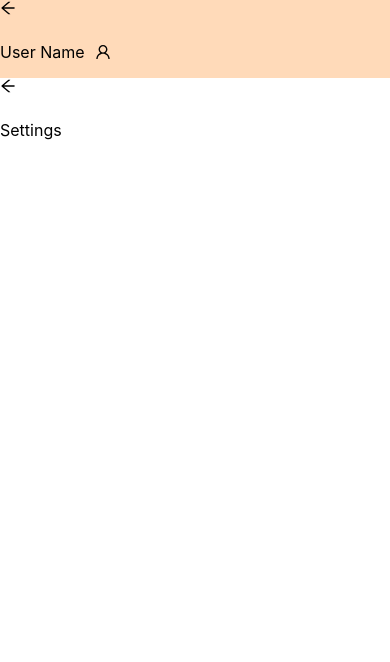
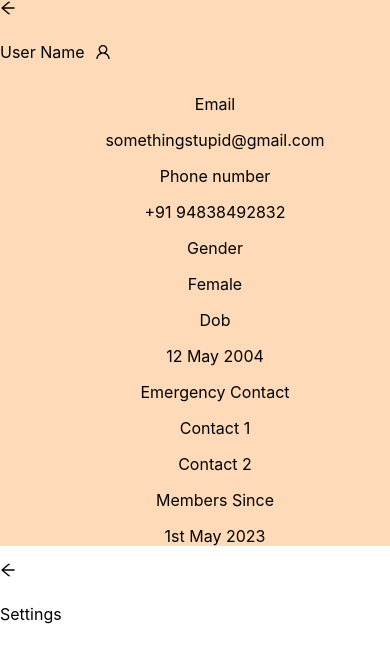
Before and after one commit to vinayakac/Google-page, a React (Create React App) app in the folder taxi-booking/: page /settings in a window 390 px wide. Shown: the top 662 px of the page. Built offline with nearby package versions, Linux system fonts and the light colour scheme; the HTML template or start-up script is replaced by a standard one.

Commit message:
Did some work on the profile section and added the details

```diff
--- a/taxi-booking/package.json
+++ b/taxi-booking/package.json
@@ -11,6 +11,7 @@
     "cra-template": "1.2.0",
     "react": "^18.2.0",
     "react-dom": "^18.2.0",
+    "react-router-dom": "^6.11.2",
     "react-scripts": "5.0.1",
     "web-vitals": "^2.1.4"
   },
--- a/taxi-booking/src/App.js
+++ b/taxi-booking/src/App.js
@@ -4,11 +4,13 @@
 import './App.css';
 import ProfilePage from './Components/Profilesection';
 import SettingPage from './Components/Settings';
+// import Apps from './Components/Sample';
 
 function App() {
   return (
     <div className="App">
       {/* <DashboardComponents/> */}
+      {/* <Apps/> */}
       <ProfilePage/>
       <SettingPage/>
     </div>
--- a/taxi-booking/src/Components/Profilesection.js
+++ b/taxi-booking/src/Components/Profilesection.js
@@ -21,7 +21,33 @@ export default function ProfilePage(){
                 </div>
             </div>
             <div className='Profile-Section-Body-Layout'>
-                <div className=''></div>
+                <div className='{rofile-Section-Option-Lists'>
+                    <div>
+                        <ul>Email</ul>
+                        <ul>somethingstupid@gmail.com</ul>
+                    </div>
+                    <div>
+                        <ul>Phone number</ul>
+                        <ul>+91 94838492832</ul>
+                    </div>
+                    <div>
+                        <ul>Gender</ul>
+                        <ul>Female</ul>
+                    </div>
+                    <div>
+                        <ul>Dob</ul>
+                        <ul>12 May 2004</ul>
+                    </div>
+                    <div>
+                        <ul>Emergency Contact</ul>
+                        <ul>Contact 1</ul>
+                        <ul>Contact 2</ul>
+                    </div>
+                    <div>
+                        <ul>Members Since </ul>
+                        <ul>1st May 2023</ul>
+                    </div>
+                </div>
             </div>
 
 
--- /dev/null
+++ b/taxi-booking/src/Components/Sample.css
@@ -0,0 +1,43 @@
+@media screen and (max-width: 480px) {
+  body {
+    font-family: Arial, sans-serif;
+    margin: 0;
+    padding: 0;
+  }
+
+  h1 {
+    margin: 0;
+    padding: 20px;
+    background-color: #333;
+    color: #fff;
+  }
+
+  ul {
+    list-style: none;
+    padding: 0;
+  }
+
+  li {
+    display: inline-block;
+    margin-right: 10px;
+  }
+
+  a {
+    text-decoration: none;
+    color: #333;
+  }
+
+  a:hover {
+    text-decoration: underline;
+  }
+
+  .container {
+    max-width: 800px;
+    margin: 0 auto;
+    padding: 20px;
+  }
+
+  .container h2 {
+    margin-top: 0;
+  }
+}
```
Also changed, not shown: taxi-booking/src/Components/Sample.js (added, +77 -0 lines), 1 other file (tests, documents, lock files or other folders).
